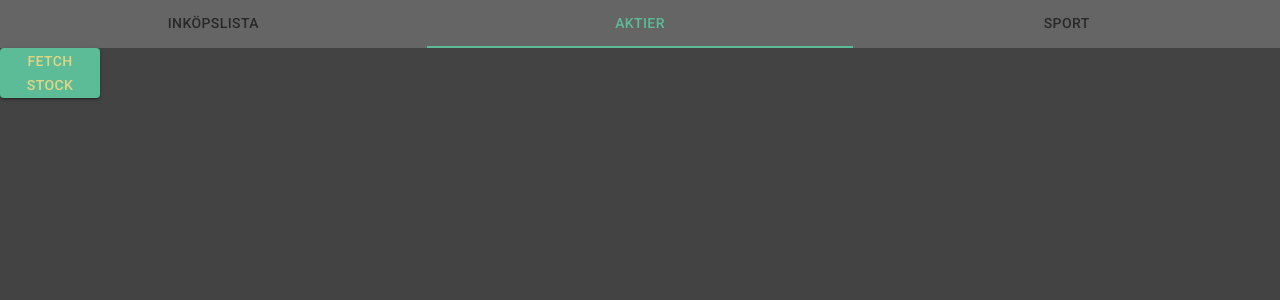
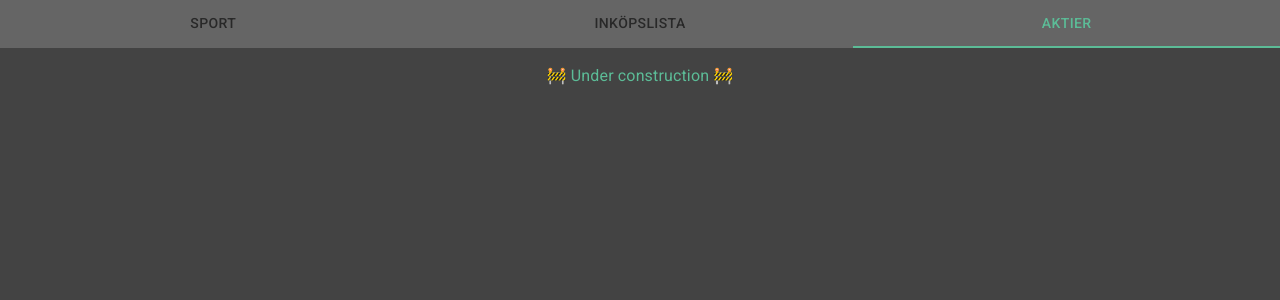
Before and after one commit to oscarstenqvist/dashboard, a React (Vite) app: page / in a window 1280 px wide. Both pictures are taken after a click on the tab "AKTIER". Shown: the top 300 px of the page. Built offline with nearby package versions, Linux system fonts and the light colour scheme.

Commit message:
Feat: Rolled back stock view, added styling

```diff
--- a/src/app/AppService.ts
+++ b/src/app/AppService.ts
@@ -1,7 +1,8 @@
 import { useState } from "react";
 
+const tabs = ["Sport", "Inköpslista", "Aktier",];
+
 const useAppService = () => {
-  const tabs = ["Inköpslista", "Aktier", "Sport",]
   const [selectedTab, setSelectedTab] = useState<string>(tabs[0]);
 
   const handleTabChange = (_: React.SyntheticEvent, newValue: string) => {
--- a/src/app/AppView.tsx
+++ b/src/app/AppView.tsx
@@ -1,25 +1,25 @@
-import { ThemeProvider } from '@mui/material/styles';
+import { Stack, Tab, Tabs } from '@mui/material';
 import ShoppingListView from '../shoppinglist/ShoppingListView';
-import theme from '../styling/theme';
-import { CssBaseline, Tab, Tabs } from '@mui/material';
+import SportView from '../sport/SportView';
 import StockView from '../stock/StockView';
 import useAppService from './AppService';
-import SportView from '../sport/SportView';
+import { defaultPadding, defaultSpacing } from '../styling/ThemeConstants';
 
 function AppView() {
   const { tabs, selectedTab, handleTabChange } = useAppService();;
   return (
-    <ThemeProvider theme={theme}>
-      <CssBaseline />
+    <>
       <Tabs value={selectedTab} onChange={handleTabChange} variant="fullWidth">
         {tabs.map((value) => (
           <Tab key={value} label={value} value={value} />
         ))}
       </Tabs>
-      {selectedTab === "Inköpslista" && <ShoppingListView />}
-      {selectedTab === "Aktier" && <StockView />}
-      {selectedTab === "Sport" && <SportView />}
-    </ThemeProvider>
+      <Stack padding={defaultPadding} spacing={defaultSpacing} alignItems="center">
+        {selectedTab === "Sport" && <SportView />}
+        {selectedTab === "Inköpslista" && <ShoppingListView />}
+        {selectedTab === "Aktier" && <StockView />}
+      </Stack>
+    </>
   )
 }
 export default AppView
--- a/src/main.tsx
+++ b/src/main.tsx
@@ -5,9 +5,14 @@ import '@fontsource/roboto/700.css';
 import { StrictMode } from 'react';
 import { createRoot } from 'react-dom/client';
 import AppView from './app/AppView.tsx';
+import { CssBaseline, ThemeProvider } from '@mui/material';
+import theme from './styling/theme.ts';
 
 createRoot(document.getElementById('root')!).render(
   <StrictMode>
-    <AppView />
+    <ThemeProvider theme={theme}>
+      <CssBaseline />
+      <AppView />
+    </ThemeProvider>
   </StrictMode>,
 )
--- a/src/heart/HeartView.tsx
+++ b/src/shoppinglist/HeartView.tsx
@@ -2,7 +2,7 @@ import FavoriteIcon from '@mui/icons-material/Favorite';
 import { Button, styled, Typography, Zoom } from '@mui/material';
 import useHeart from './HeartService';
 
-const heartSize = "100%";
+const heartSize = "45%";
 const textSize = "6rem";
 const textWeight = 500;
 const text = "Rasa";
@@ -45,11 +45,11 @@ function HeartView() {
     <>
       <Zoom in={true} timeout={5000} onEntered={handleEntered}>
         <StyledOuterDiv>
+          {showBack && <Button onClick={onClickBack}>Back</Button>}
           <StyledDiv>
             <StyledFavoriteIcon />
             <StyledTypography>{text}</StyledTypography>
           </StyledDiv>
-          {showBack && <Button onClick={onClickBack}>Back</Button>}
         </StyledOuterDiv>
       </Zoom>
     </>
--- a/src/shoppinglist/ShoppingListView.tsx
+++ b/src/shoppinglist/ShoppingListView.tsx
@@ -1,15 +1,10 @@
-import { Button, IconButton, Stack, styled, TextField, Typography } from "@mui/material";
+import { Button, IconButton, styled, TextField, Typography } from "@mui/material";
 import Grid from '@mui/material/Grid2';
 import useShoppingList from "./ShoppingListService";
 import DeleteIcon from "@mui/icons-material/Delete";
 import AddIcon from '@mui/icons-material/Add';
-import HeartView from "../heart/HeartView";
+import HeartView from "./HeartView";
 import { useEffect, useRef } from "react";
-
-const OuterStack = styled(Stack)`
-  align-items: center;
-  justify-content: center;
-`;
 
 const StyledGrid = styled(Grid)`
   align-items: center;
@@ -30,7 +25,7 @@ function ShoppingListView() {
   }
 
   return (
-    <OuterStack spacing={1} margin={2}>
+    <>
       <Typography variant="h6">Inköpslista</Typography>
       {Object.keys(items).map((uuid) => (
         <StyledGrid container key={uuid} direction="row">
@@ -53,7 +48,7 @@ function ShoppingListView() {
       <Button onClick={addItem}>
         <AddIcon />
       </Button>
-    </OuterStack>
+    </>
   )
 }
 export default ShoppingListView;
--- a/src/sport/SportView.tsx
+++ b/src/sport/SportView.tsx
@@ -1,7 +1,8 @@
+import { Typography } from "@mui/material";
+
 function SportView() {
   return (
-    <>
-    </>
+    <Typography>🚧 Under construction 🚧</Typography>
   )
 }
 export default SportView;
--- a/src/stock/StockApiService.ts
+++ /dev/null
@@ -1,21 +0,0 @@
-import axios from "axios";
-
-interface TimeSeriesData {
-  [key: string]: unknown;
-}
-
-const stockApiKey = "274YZT1J6EB5534B";
-const useStockApi = () => {
-  const getDailyStockData = async (symbol: string): Promise<TimeSeriesData | null> => {
-    const url = "https://www.alphavantage.co/query?function=TIME_SERIES_DAILY&symbol=" + symbol + "&apikey=" + stockApiKey;
-    try {
-      const response = await axios.get<TimeSeriesData>(url);
-      return response.data;
-    } catch (err) {
-      console.error("Error fetching stock data:", err);
-      return null;
-    }
-  }
-  return { getDailyStockData }
-}
-export default useStockApi;
--- a/src/stock/StockView.tsx
+++ b/src/stock/StockView.tsx
@@ -1,105 +1,8 @@
-import { useState } from "react";
-import useStockApi from "./StockApiService";
-import { Button } from "@mui/material";
-import { Line } from "react-chartjs-2";
-import {
-  Chart as ChartJS,
-  CategoryScale,
-  LinearScale,
-  PointElement,
-  LineElement,
-  Title,
-  Tooltip,
-  Legend,
-  ChartData,
-  Filler
-} from "chart.js";
-import { colors } from "../styling/theme";
-
-// Register the required chart elements
-ChartJS.register(
-  CategoryScale,
-  LinearScale,
-  PointElement,
-  LineElement,
-  Title,
-  Tooltip,
-  Legend,
-  Filler,
-);
-
-// Define the API response interface based on your sample data
-interface StockApiResponse {
-  "Meta Data": {
-    "1. Information": string;
-    "2. Symbol": string;
-    "3. Last Refreshed": string;
-    "4. Output Size": string;
-    "5. Time Zone": string;
-  };
-  "Time Series (Daily)": {
-    [date: string]: {
-      "1. open": string;
-      "2. high": string;
-      "3. low": string;
-      "4. close": string;
-      "5. volume": string;
-    };
-  };
-}
+import { Typography } from "@mui/material";
 
 function StockView() {
-  // Specify the type of chartData so TypeScript knows its shape
-  const [chartData, setChartData] = useState<ChartData<"line", number[], string> | null>(null);
-  const { getDailyStockData } = useStockApi();
-
-  const handleStockClick = async () => {
-    try {
-      // Assert that the response matches our interface
-      const data = (await getDailyStockData("NVDA")) as unknown as StockApiResponse;
-      if (!data || !data["Time Series (Daily)"]) return;
-
-      const labels: string[] = [];
-      const prices: number[] = [];
-
-      const dailyData = data["Time Series (Daily)"];
-
-      // Iterate over each date in the time series
-      for (const date in dailyData) {
-        if (Object.prototype.hasOwnProperty.call(dailyData, date)) {
-          labels.push(date);
-          prices.push(parseFloat(dailyData[date]["4. close"]));
-        }
-      }
-
-      // Reverse the arrays so that the most recent date is last
-      setChartData({
-        labels: labels.reverse(),
-        datasets: [
-          {
-            label: "NVDA Closing Price",
-            data: prices.reverse(),
-            borderColor: colors.primary,
-            fill: true,
-            tension: 0.1,
-          },
-        ],
-      });
-    } catch (error) {
-      console.error("Error fetching stock data: ", error);
-    }
-  };
-
   return (
-    <>
-      <Button onClick={() => void handleStockClick()}>Fetch stock</Button>
-      {chartData && (
-        <div style={{ width: "80%", margin: "0 auto", paddingTop: "20px" }}>
-          <Line data={chartData} />
-        </div>
-      )}
-    </>
+    <Typography>🚧 Under construction 🚧</Typography>
   );
 }
-
 export default StockView;
--- /dev/null
+++ b/src/styling/ThemeConstants.ts
@@ -0,0 +1,2 @@
+export const defaultPadding = "1rem";
+export const defaultSpacing = defaultPadding;
```
Also changed, not shown: src/shoppinglist/HeartService.ts (renamed from src/heart/HeartService.ts).
